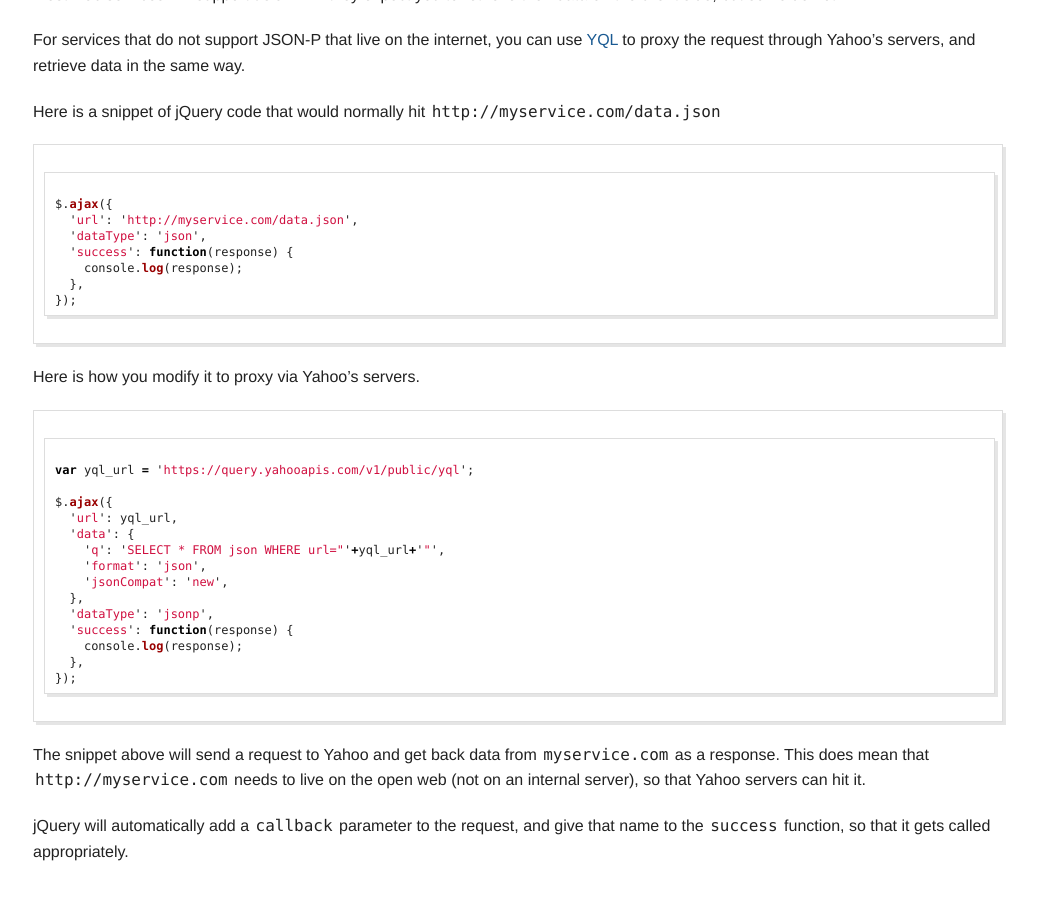
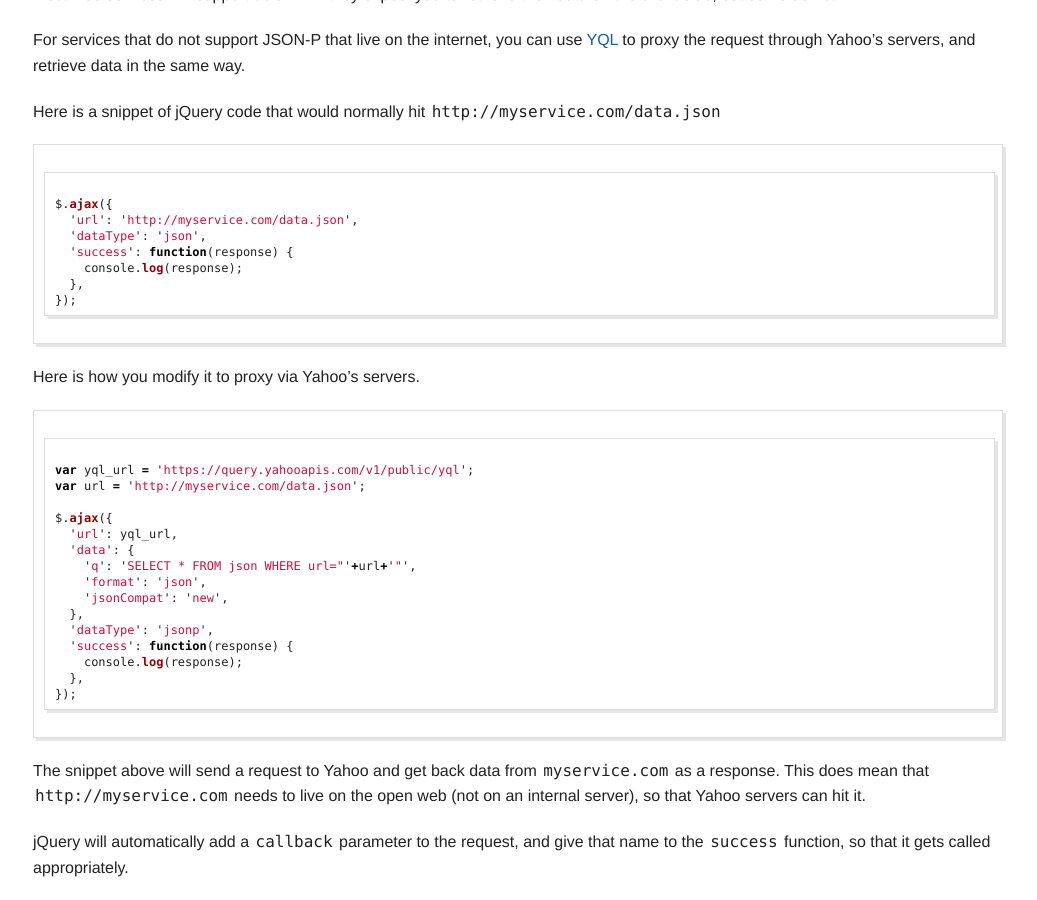
Before and after one commit to v/v.github.io, a Jekyll site: the page built from _posts/2013-09-09-fetch-any-json-using-jsonp-and-yql.markdown, in a window 1280 px wide and 900 px high, scrolled down 1348 px. Shown: the whole window, without its empty margins (122-1159 px from the left). Built offline with Jekyll 4.4.1, drawn with Linux system fonts in a browser that asks for light colours; Markdown is read by kramdown in place of the engine named in the settings.

Commit message:
I'm bad at the game. Thanks Kaushal

````diff
--- a/_posts/2013-09-09-fetch-any-json-using-jsonp-and-yql.markdown
+++ b/_posts/2013-09-09-fetch-any-json-using-jsonp-and-yql.markdown
@@ -65,11 +65,12 @@ Here is how you modify it to proxy via Yahoo's servers.
 ```js
 
 var yql_url = 'https://query.yahooapis.com/v1/public/yql';
+var url = 'http://myservice.com/data.json';
 
 $.ajax({
   'url': yql_url,
   'data': {
-    'q': 'SELECT * FROM json WHERE url="'+yql_url+'"',
+    'q': 'SELECT * FROM json WHERE url="'+url+'"',
     'format': 'json',
     'jsonCompat': 'new',
   },
````
